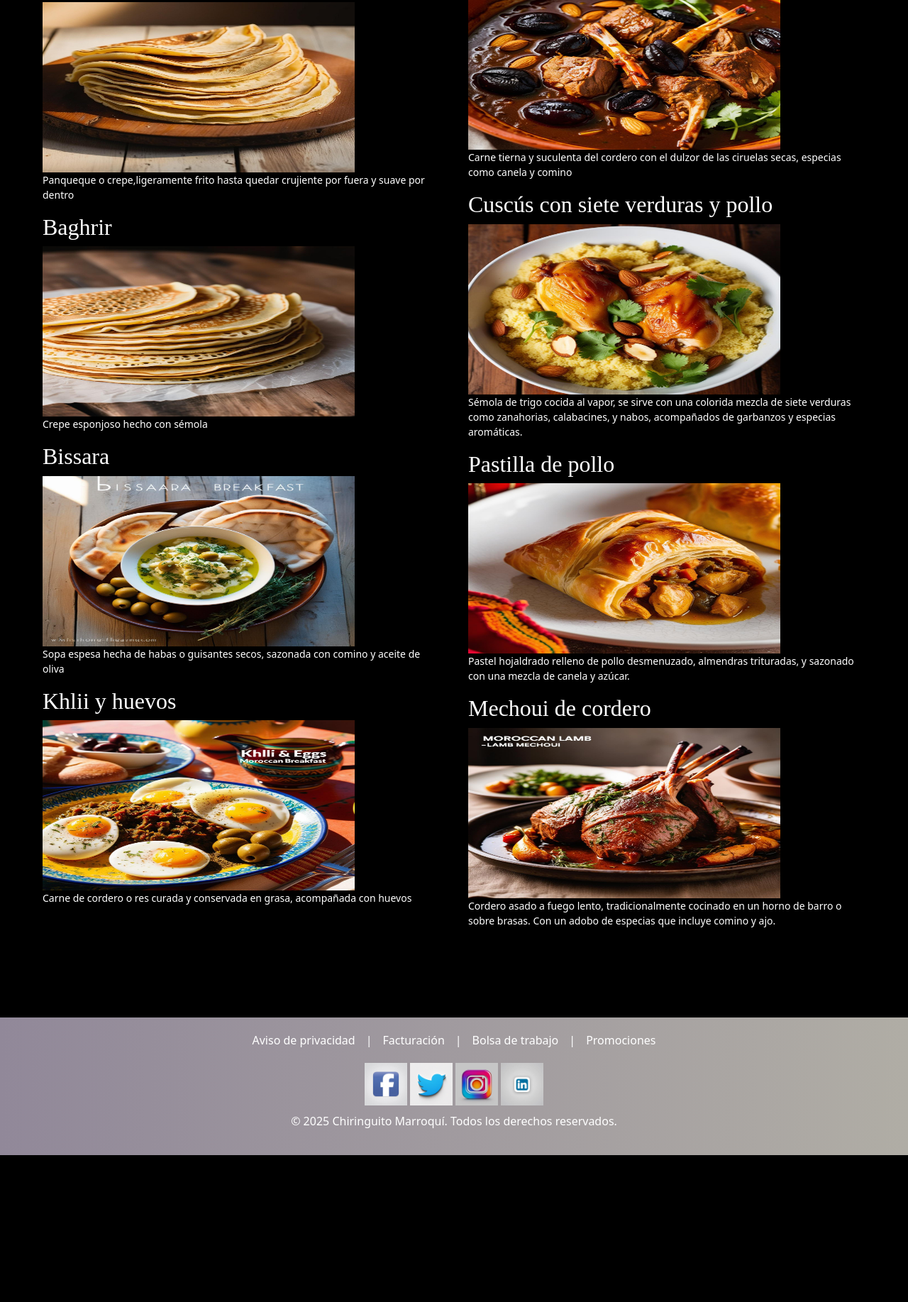
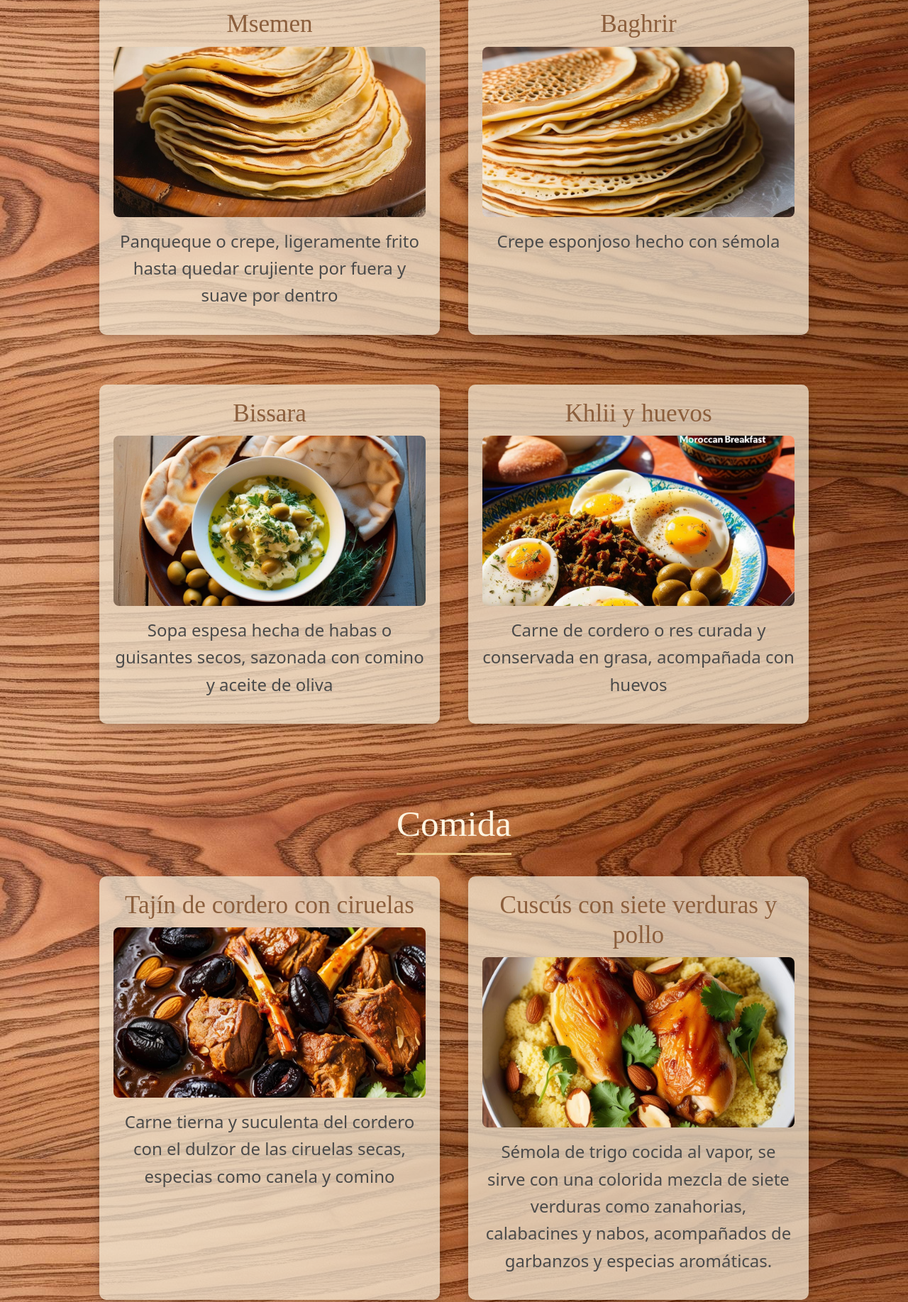
Before and after one commit to iscyuri/ChinguiritoMarroqui, a plain HTML site: page pages/menu.html in a window 1280 px wide. Shown: the part 287-2122 px from the top of the page at 71% size. Before the commit the page ends 1915 px from the top, so only its background shows below. Drawn offline with nearby package versions, Linux system fonts and the light colour scheme; a web font is replaced by a local one.

Commit message:
Mejoras para  Menu y Blog

```diff
--- a/pages/menu.html
+++ b/pages/menu.html
@@ -15,10 +15,11 @@
   <title>Chiringuito Marroquí</title>
 </head>
 
-<body class="genericBody">
+<body class="bodyMenu">
   <header>
     <nav class="navbar navbar-expand-lg navbar-dark bg-dark">
-      <a class="navbar-brand" href="../index.html"><img src="../img/header/marca/chinguirito-marroqui.jpg" alt="Chiringuito marroquí"></a>
+      <a class="navbar-brand" href="../index.html"><img src="../img/header/marca/chinguirito-marroqui.jpg"
+          alt="Chiringuito marroquí"></a>
       <button class="navbar-toggler" type="button" data-bs-toggle="collapse" data-bs-target="#navbarNav"
         aria-controls="navbarNav" aria-expanded="false" aria-label="Toggle navigation">
         <span class="navbar-toggler-icon"></span>
@@ -36,53 +37,69 @@
   </header>
   <main>
    <div class="menu-container">
+
+  <!-- Sección Desayuno -->
   <div class="div-form-menu">
     <h1 class="amarante-regular">Desayuno</h1>
-        <div>
+    <div class="menu-grid">
+      <div class="menu-item">
         <h2 class="amarante-regular">Msemen</h2>
-          <img src="../img/menu/desayunos/desayuno-msemen.jpg" alt="Msemen"/>
-          <p class="combo-regular">Panqueque o crepe,ligeramente frito hasta quedar crujiente por fuera y suave por
-            dentro</p>
+        <img src="../img/menu/desayunos/desayuno-msemen.jpg" alt="Msemen" />
+        <p class="combo-regular">Panqueque o crepe, ligeramente frito hasta quedar crujiente por fuera y suave por dentro</p>
+      </div>
+
+      <div class="menu-item">
         <h2 class="amarante-regular">Baghrir</h2>
-          <img src="../img/menu/desayunos/desayuno-baghrir.jpg" alt="Baghrir"/>
+        <img src="../img/menu/desayunos/desayuno-baghrir.jpg" alt="Baghrir" />
         <p class="combo-regular">Crepe esponjoso hecho con sémola</p>
+      </div>
 
+      <div class="menu-item">
         <h2 class="amarante-regular">Bissara</h2>
-          <img src="../img/menu/desayunos/desayuno-bissara.jpg" alt="Bissara"/>
-          <p class="combo-regular">Sopa espesa hecha de habas o guisantes secos, sazonada con comino y aceite de oliva
-          </p>
+        <img src="../img/menu/desayunos/desayuno-bissara.jpg" alt="Bissara" />
+        <p class="combo-regular">Sopa espesa hecha de habas o guisantes secos, sazonada con comino y aceite de oliva</p>
+      </div>
 
+      <div class="menu-item">
         <h2 class="amarante-regular">Khlii y huevos</h2>
-          <img src="../img/menu/desayunos/desayuno-khlii.jpg" alt="Khlii y huevos"/>
+        <img src="../img/menu/desayunos/desayuno-khlii.jpg" alt="Khlii y huevos" />
         <p class="combo-regular">Carne de cordero o res curada y conservada en grasa, acompañada con huevos</p>
+      </div>
+    </div>
+  </div>
+
+  <!-- Sección Comida -->
+  <div class="div-form-menu">
+    <h1 class="amarante-regular">Comida</h1>
+    <div class="menu-grid">
+      <div class="menu-item">
+        <h2 class="amarante-regular">Tajín de cordero con ciruelas</h2>
+        <img src="../img/menu/comidas/tajín-cordero.jpg" alt="Tajín de cordero con ciruelas" />
+        <p class="combo-regular">Carne tierna y suculenta del cordero con el dulzor de las ciruelas secas, especias como canela y comino</p>
+      </div>
+
+      <div class="menu-item">
+        <h2 class="amarante-regular">Cuscús con siete verduras y pollo</h2>
+        <img src="../img/menu/comidas/cuscus.jpg" alt="Cuscús con siete verduras y pollo" />
+        <p class="combo-regular">Sémola de trigo cocida al vapor, se sirve con una colorida mezcla de siete verduras como zanahorias, calabacines y nabos, acompañados de garbanzos y especias aromáticas.</p>
+      </div>
+
+      <div class="menu-item">
+        <h2 class="amarante-regular">Pastilla de pollo</h2>
+        <img src="../img/menu/comidas/pastilla-pollo.jpg" alt="Pastilla de pollo" />
+        <p class="combo-regular">Pastel hojaldrado relleno de pollo desmenuzado, almendras trituradas, y sazonado con una mezcla de canela y azúcar.</p>
+      </div>
+
+      <div class="menu-item">
+        <h2 class="amarante-regular">Mechoui de cordero</h2>
+        <img src="../img/menu/comidas/mechoui-cordero.jpg" alt="Mechoui de cordero" />
+        <p class="combo-regular">Cordero asado a fuego lento, tradicionalmente cocinado en un horno de barro o sobre brasas. Con un adobo de especias que incluye comino y ajo.</p>
+      </div>
+    </div>
+  </div>
 
 </div>
 
-      </div>
-      <div class="div-form-menu">
-        <h1 class="amarante-regular">Comida</h1>
-        <div>
-          <h2 class="amarante-regular">Tajín de cordero con ciruelas</h2>
-          <img src="../img/menu/comidas/tajín-cordero.jpg" alt="Tajín de cordero con ciruelas"/>
-          <p class="combo-regular">Carne tierna y suculenta del cordero con el dulzor de las ciruelas secas, especias
-            como canela y comino</p>
-          <h2 class="amarante-regular">Cuscús con siete verduras y pollo</h2>
-          <img src="../img/menu/comidas/cuscus.jpg" alt="Cuscús con siete verduras y pollo"/>
-          <p class="combo-regular">Sémola de trigo cocida al vapor, se sirve con una colorida mezcla de siete verduras
-            como zanahorias, calabacines, y nabos, acompañados de garbanzos y especias aromáticas.</p>
-
-          <h2 class="amarante-regular">Pastilla de pollo</h2>
-          <img src="../img/menu/comidas/pastilla-pollo.jpg" alt="Pastilla de pollo"/>
-          <p class="combo-regular">Pastel hojaldrado relleno de pollo desmenuzado, almendras trituradas, y sazonado con
-            una mezcla de canela y azúcar.</p>
-
-          <h2 class="amarante-regular">Mechoui de cordero</h2>
-          <img src="../img/menu/comidas/mechoui-cordero.jpg" alt="Mechoui de cordero"/>
-          <p class="combo-regular">Cordero asado a fuego lento, tradicionalmente cocinado en un horno de barro o sobre
-            brasas. Con un adobo de especias que incluye comino y ajo.</p>
-        </div>
-      </div>
-    </div>
   </main>
   <footer class="footer">
     <div class="container">
@@ -110,6 +127,23 @@
     integrity="sha384-k6d4wzSIapyDyv1kpU366/PK5hCdSbCRGRCMv+eplOQJWyd1fbcAu9OCUj5zNLiq"
     crossorigin="anonymous"></script>
 
+  <script>
+  const observer = new IntersectionObserver(entries => {
+    entries.forEach(entry => {
+      if (entry.isIntersecting) {
+        entry.target.classList.add('visible');
+        observer.unobserve(entry.target);
+      }
+    });
+  }, {
+    threshold: 0.1
+  });
+
+  document.querySelectorAll('.menu-item').forEach(item => {
+    observer.observe(item);
+  });
+</script>
+
 </body>
 
 </html>
--- a/style/style.scss
+++ b/style/style.scss
@@ -50,6 +50,13 @@ header {
     background-size: cover;
     background-repeat: no-repeat;
     background-position: center center;
+}
+
+.bodyMenu
+{
+    @extend .body-specific;
+    background-image: url('../img/comunes/madera-textura.jpg');
+    background-attachment: fixed;
 }
 
 .combo-regular {
@@ -235,95 +242,133 @@ main {
     box-sizing: border-box;
 }
 
-.div-content {
+.menu-container {
   display: flex;
   flex-wrap: wrap;
-    justify-content: space-around;
-    padding: 20px;
-}
+  justify-content: center;
+  gap: 40px;
+  padding: 40px;
+  margin: 40px auto;
+  background-size: cover;
+  border-radius: 10px;
 
-.menu-container {
-    display: flex;
-    justify-content: space-between;
+  @media (max-width: 1024px) {
+    flex-direction: column;
     padding: 20px;
     margin: 20px;
-    @include background-styles(black);
-
-    @media (max-width: 1024px) {
-        flex-direction: column; // Cambia a disposición en columna en pantallas medianas
-        padding: 15px;
-        margin: 15px;
   }
 
   @media (max-width: 768px) {
-        flex-direction: column; // Cambia a disposición en columna en pantallas pequeñas
-        padding: 10px;
-        margin: 10px;
+    padding: 15px;
   }
 
   @media (max-width: 480px) {
-        flex-direction: column; // Cambia a disposición en columna en pantallas muy pequeñas
-        padding: 5px;
-        margin: 5px;
+    padding: 10px;
   }
 }
 
 .div-form-menu {
+  flex: 1 1 100%;
   display: flex;
   flex-direction: column;
   align-items: center;
-    justify-content: center;
-    flex: 1;
-    min-width: 300px;
-    padding: 20px;
-    box-shadow: 0 4px 8px rgba(0, 0, 0, 0.1);
+  margin-bottom: 40px;
 
   h1 {
-        margin-top: 0;
+    font-size: 3.2rem;
+    color: #fff5e1;
+    border-bottom: 3px solid #eac784;
+    padding-bottom: 10px;
+    margin-bottom: 30px;
+    text-align: center;
+  }
 }
 
-    h4 {
-        color: white;
+.menu-grid {
+  display: grid;
+  grid-template-columns: repeat(2, 1fr);
+  gap: 40px;
+  justify-items: center;
+
+  @media (max-width: 1024px) {
+    grid-template-columns: 1fr; // Cambia a una columna en pantallas pequeñas
+  }
+}
+
+
+.menu-item {
+  background: rgba(240, 230, 210, 0.75);
+  border-radius: 10px;
+  padding: 20px;
+  margin-bottom: 30px;
+  box-shadow: 0px 6px 12px rgba(0, 0, 0, 0.2);
+  max-width: 480px;
+  width: 100%;
+  text-align: center;
+  transition: transform 0.3s ease;
+
+  opacity: 0;
+  transform: translateY(30px);
+  transition: opacity 0.6s ease-out, transform 0.6s ease-out;
+
+  &.visible {
+    animation: fadeInUp 0.6s ease-out forwards;
+  }
+
+  @keyframes fadeInUp {
+    0% {
+      opacity: 0;
+      transform: translateY(30px);
+    }
+    100% {
+      opacity: 1;
+      transform: translateY(0);
+    }
+  }
+
+
+  &:hover {
+    transform: scale(1.02);
+  }
+
+  h2 {
+    font-size: 2.2rem;
+    color: #8b5e3c;
+    margin-bottom: 10px;
   }
 
   img {
-        width: 440px;
+    width: 100%;
     height: 240px;
+    object-fit: cover;
+    border-radius: 8px;
+    margin-bottom: 15px;
   }
 
   p {
-        font-size: 14px;
-        line-height: 1.5;
-        color: white;
-    }
-
-    @media (max-width: 1024px) {
-        padding: 15px;
-
-        img {
-            width: 400px;
-            height: 220px;
-        }
+    font-size: 1.5rem;
+    line-height: 1.6;
+    color: #4a4a4a;
   }
 
   @media (max-width: 768px) {
-        padding: 10px;
-
     img {
-            width: 360px;
       height: 200px;
     }
   }
 
   @media (max-width: 480px) {
-        padding: 5px;
+    img {
+      height: 180px;
+    }
 
-        img {
-            width: 320px;
-            height: 180px;
+    p {
+      font-size: 0.95rem;
     }
   }
 }
+
+
 
 
 .div-form-blog {
```
Also changed, not shown: pages/blog.html (+34 -47 lines), img/comunes/madera-textura.jpg (added), style/style.css, 1 other file. Lines whose indentation alone changed are shown as unchanged.
